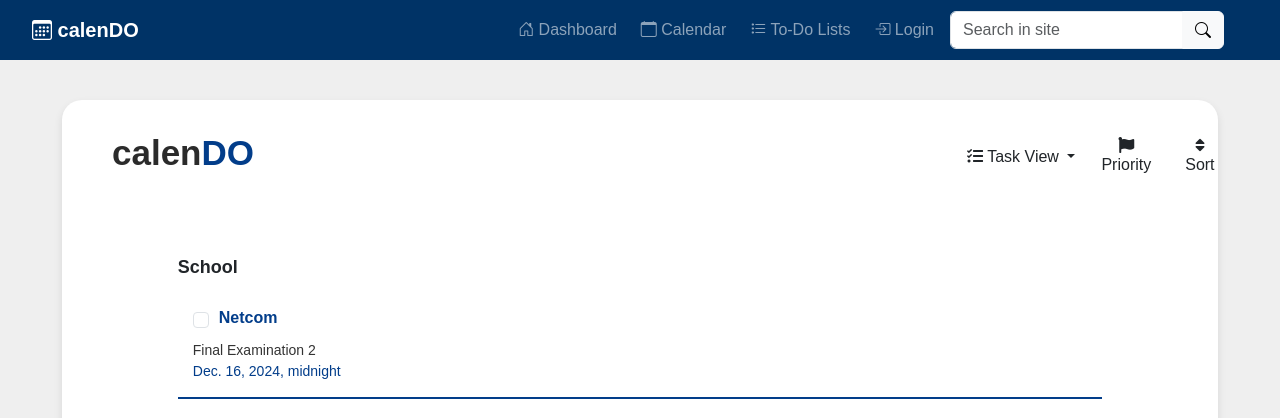
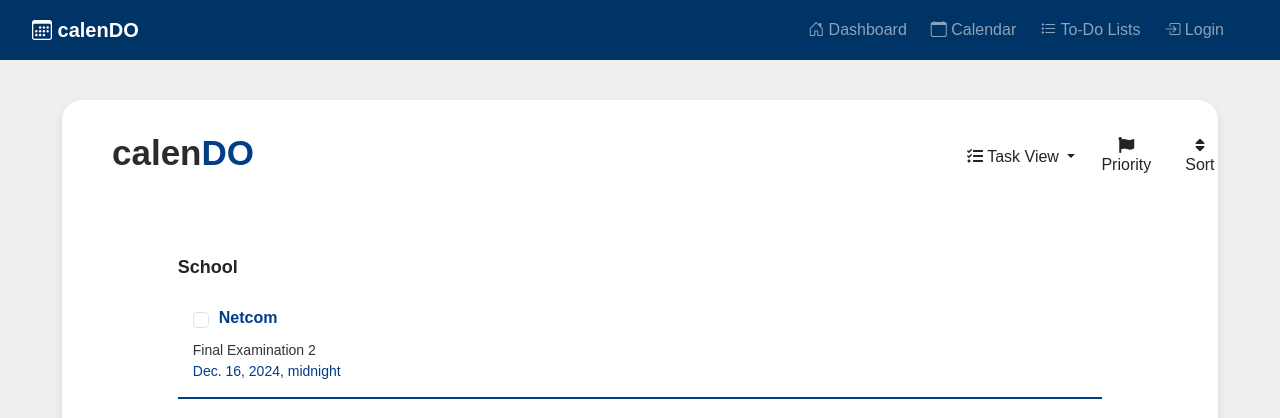
Before and after one commit to mebcrtz/calenDO, a Django app: page /list-view/ in a window 1280 px wide. Shown: the top 418 px of the page. Run offline with Django 5.2, Linux system fonts and the light colour scheme; data comes from the database, SQL or seed files in the repository.

Commit message:
remove unnecessaries

```diff
--- a/project/calendo/views.py
+++ b/project/calendo/views.py
@@ -149,7 +149,6 @@ def update_task(request):
     if request.method == "POST":
         task_id = request.POST.get("task_id")
         if not task_id:
-            messages.error(request, "Task ID is missing.")
             return redirect('todo_index')
 
         try:
@@ -167,8 +166,6 @@ def update_task(request):
             messages.error(request, "Task not found.")
 
         return redirect('todo_index')
-
-    messages.error(request, "Invalid request method.")
     return redirect('todo_index')
 
 def set_priority(request):
@@ -179,11 +176,8 @@ def set_priority(request):
             task = Task.objects.get(id=task_id)
             task.priority = priority
             task.save()
-            messages.success(request, "Task updated successfully!")
         except Task.DoesNotExist:
             return JsonResponse({"error": "Task not found"}, status=404)
-
-    messages.error(request, "Invalid request method.")
     return redirect('todo_index')
 
 def set_priority(request):
@@ -267,10 +261,8 @@ def create_schedule(request):
                 schedule_name=schedule_name,
                 user=request.user
             )
-            messages.success(request, "Schedule created successfully!")
             return redirect("calendar_index")
         else:
-            messages.error(request, "Schedule name is required.")
             return redirect("calendar_index")
     return render(request, "create_schedule.html")
 
@@ -287,7 +279,6 @@ def add_schedule_item(request, schedule_name):
         end_times = request.POST.getlist("endTime[]")
 
         if not item_name or not days or not start_times or not end_times:
-            messages.error(request, "All fields are required!")
             return redirect(reverse('schedule_detail', kwargs={'schedule_name': schedule.slug}))
 
         item = Item.objects.create(
@@ -307,7 +298,6 @@ def add_schedule_item(request, schedule_name):
                 day_of_week, _ = DayOfWeek.objects.get_or_create(name=day)
                 occurrence.days_of_week.add(day_of_week)
 
-        messages.success(request, "Item added successfully!")
         return redirect(reverse('schedule_detail', kwargs={'schedule_name': schedule.slug}))
 
     return redirect(reverse('schedule_detail', kwargs={'schedule_name': schedule.slug}))
@@ -339,7 +329,6 @@ def update_item_details(request, schedule_name, pk):
                 day_of_week, _ = DayOfWeek.objects.get_or_create(name=day)
                 occurrence.days_of_week.add(day_of_week)
 
-        messages.success(request, 'Item updated successfully!')
         return redirect("schedule_detail", schedule_name=schedule_name)
 
 
@@ -348,7 +337,6 @@ def remove_schedule_item(request, pk):
     if request.method == "POST":
         schedule_name = item.schedule.slug
         item.delete()
-        messages.success(request, "Item removed successfully!")
         return redirect("schedule_detail", schedule_name=schedule_name)
     return redirect("schedule_detail", schedule_name=item.schedule.slug)
 
@@ -357,10 +345,8 @@ def delete_schedule(request, schedule_name):
     if request.method == "POST":
         schedule = get_object_or_404(Schedule, slug=schedule_name, user=request.user)
         schedule.delete()
-        messages.success(request, f"The schedule '{schedule.schedule_name}' has been deleted.")
         return redirect("calendar_index")
     else:
-        messages.error(request, "Invalid request method.")
         return redirect("calendar_index")
 
 
@@ -503,5 +489,4 @@ def export_schedule(request, schedule_name, file_type):
         return FileResponse(buffer, as_attachment=True, filename=f"{schedule.schedule_name}.{file_type}")
 
     else:
-        messages.error(request, "Invalid file type.")
         return redirect("schedule_detail", schedule_name=schedule_name)
--- a/project/templates/partials/add-task-modal.html
+++ b/project/templates/partials/add-task-modal.html
@@ -22,12 +22,6 @@
                     <div class="mb-3">
                         <label for="description" class="form-label fw-bold" style="color: #023D8A; font-size: 0.9rem;">Description</label>
                         <input type="text" class="form-control" id="description" name="description" style="border: 1px solid #ddd; border-radius: 4px; font-size: 0.9rem;">
-                    </div>
-
-                    <!-- Notes -->
-                    <div class="mb-3">
-                        <label for="notes" class="form-label fw-bold" style="color: #023D8A; font-size: 0.9rem;">Notes</label>
-                        <textarea class="form-control" id="notes" name="notes" rows="3" style="border: 1px solid #ddd; border-radius: 4px; font-size: 0.9rem; box-shadow: 0 2px 5px rgba(0, 0, 0, 0.1);"></textarea>
                     </div>
 
                     <!-- Section, Priority, and Due Date -->
--- a/project/templates/partials/navbar.html
+++ b/project/templates/partials/navbar.html
@@ -12,15 +12,6 @@
 
       <!-- Collapsible content -->
       <div class="collapse navbar-collapse d-flex flex-row-reverse p-2" id="navbarNav">
-        <!-- Search bar -->
-        <form class="d-flex me-3">
-            <div class="input-group">
-              <input class="form-control rounded-start" type="search" placeholder="Search in site" aria-label="Search">
-              <button class="btn btn-light" type="submit">
-                <i class="bi bi-search"></i>
-              </button>
-            </div>
-          </form>
         <!-- Navigation links -->
         <ul class="navbar-nav mb-2 mb-lg-0 ml-90">
           <li class="nav-item me-2">
```
